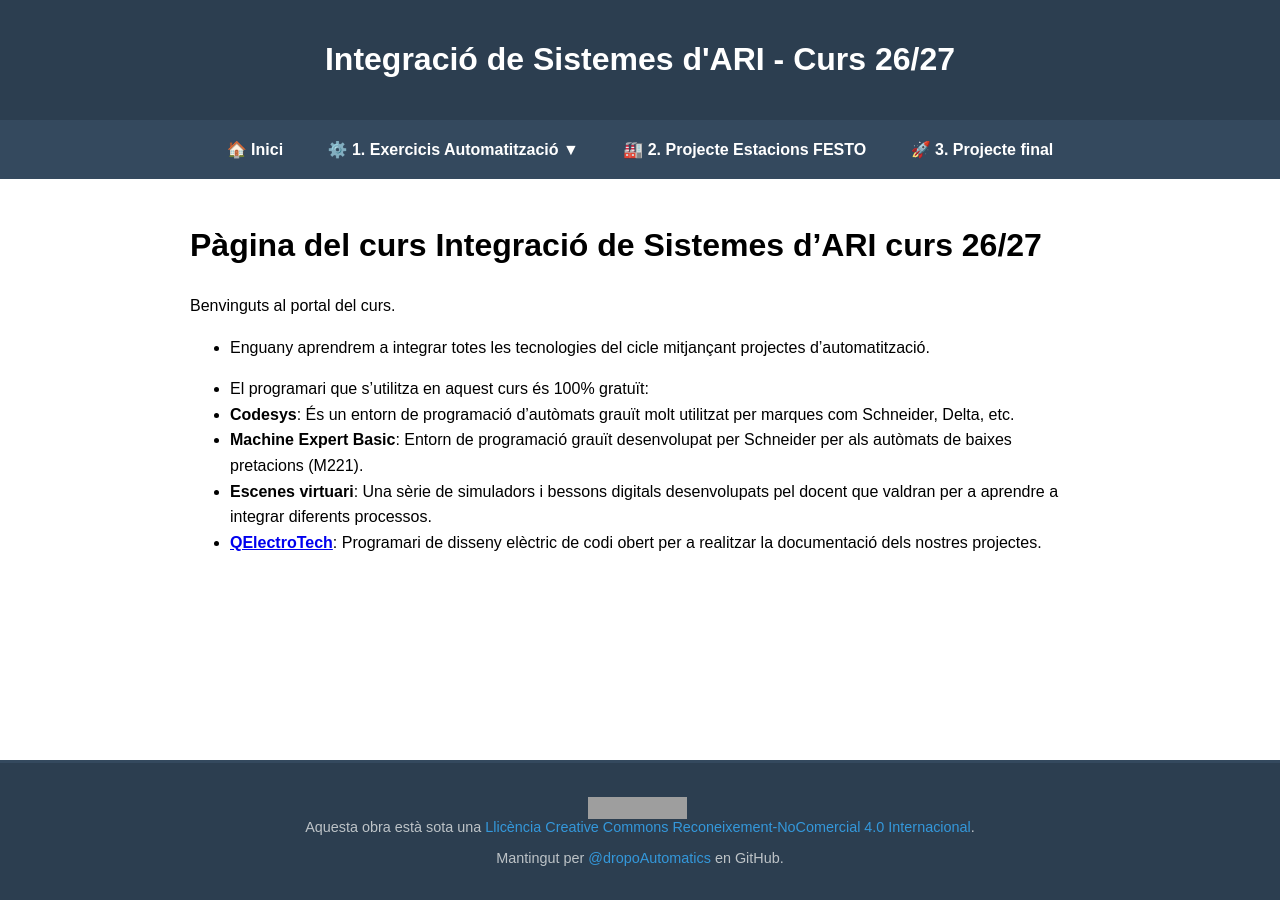
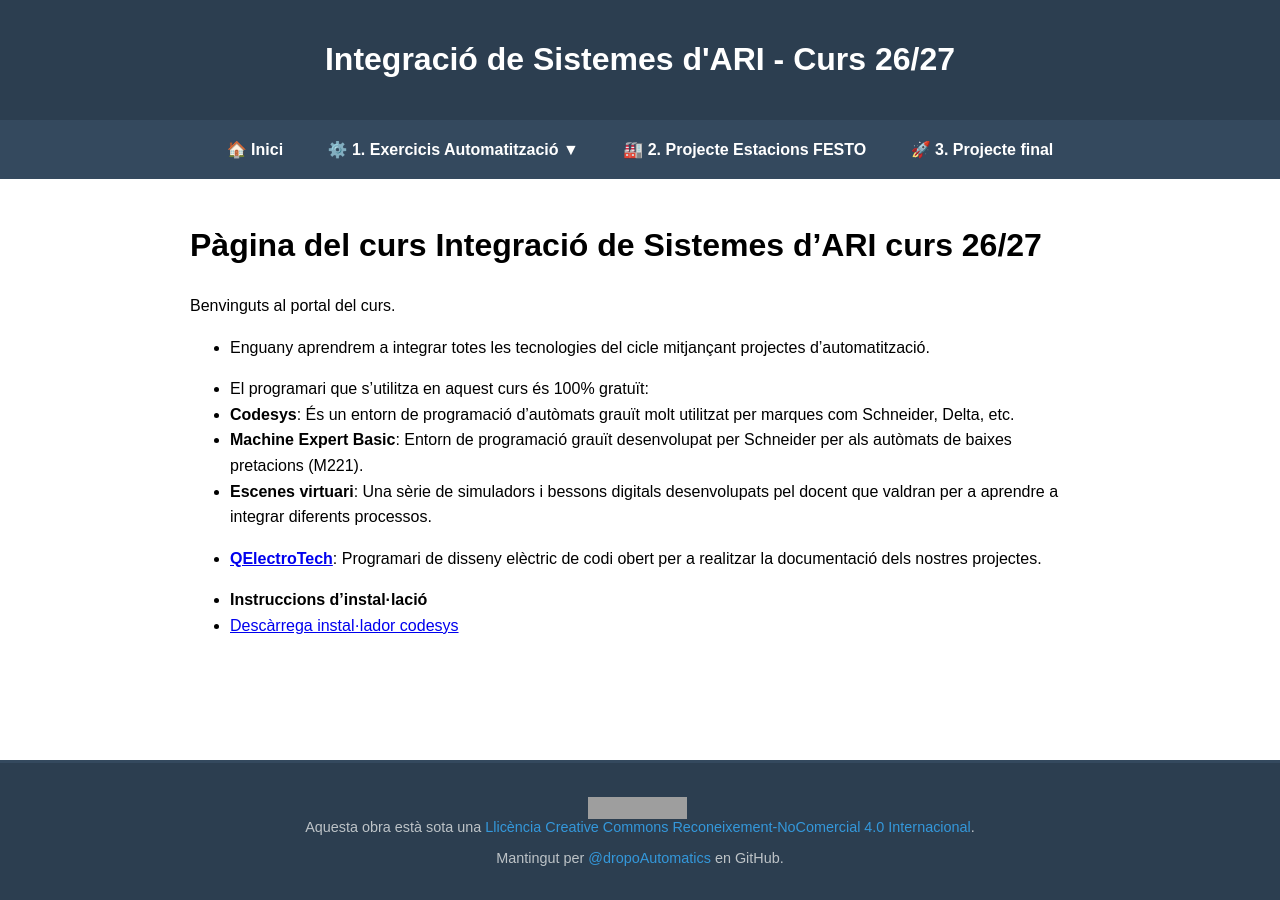
Before and after one commit to dropoAutomatics/integracio-ari, a Jekyll site: the page built from index.md, in a window 1280 px wide. Built offline with Jekyll 4.4.1, drawn with Linux system fonts in a browser that asks for light colours; our own code applies the rules of GitHub Pages for plain Markdown files; grey boxes are pictures that could not be loaded.

Commit message:
Update index.md

```diff
--- a/index.md
+++ b/index.md
@@ -12,3 +12,6 @@ Benvinguts al portal del curs.
 * **Machine Expert Basic**: Entorn de programació grauït desenvolupat per Schneider per als autòmats de baixes pretacions (M221).
 * **Escenes virtuari**: Una sèrie de simuladors i bessons digitals desenvolupats pel docent que valdran per a aprendre a integrar diferents processos.
 * **[QElectroTech](https://qelectrotech.org/download.php)**: Programari de disseny elèctric de codi obert per a realitzar la documentació dels nostres projectes.
+
+* **Instruccions d'instal·lació**
+* [Descàrrega instal·lador codesys](https://drive.google.com/drive/folders/1jW5aa9gHjvL13YgpbNXMOfVNcXd8URmZ?usp=sharing)
```
